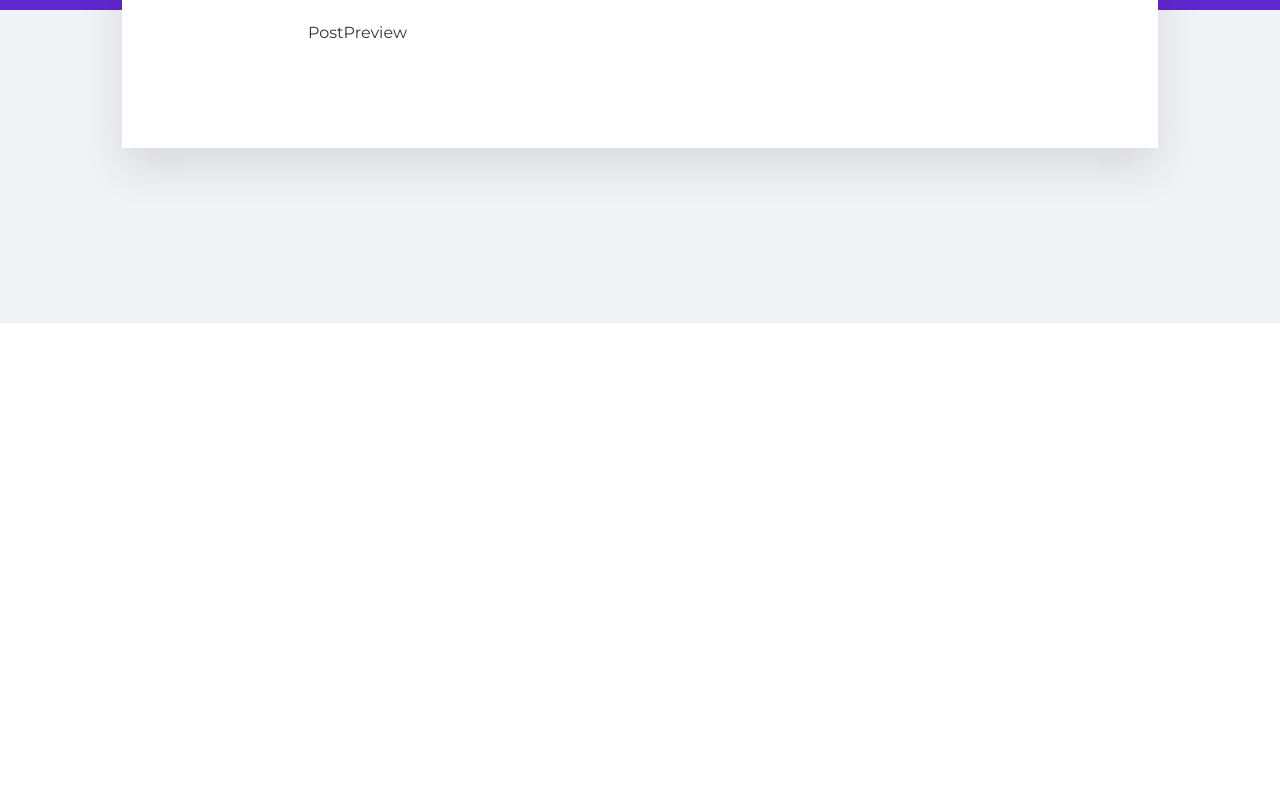
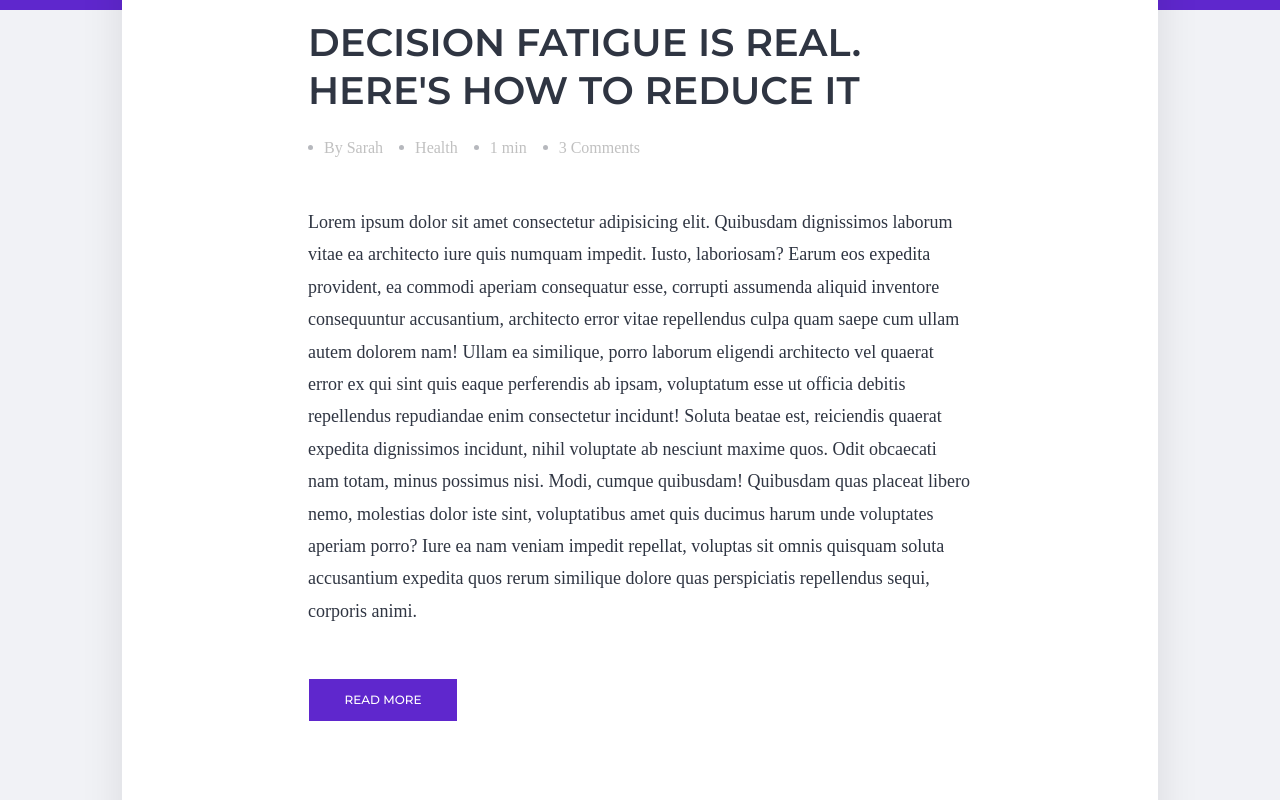
Before and after one commit to Bartek-Wieckowski/react-randoom-blog, a React (Vite) app: page / in a window 1280 px wide. Shown: the part 840-1640 px from the top of the page. Before the commit the page ends 1163 px from the top, so only its background shows below. Built offline with nearby package versions, Linux system fonts and the light colour scheme.

Commit message:
created static content PostPreview component and created class css

```diff
--- a/src/components/PostPreview/PostPreview.jsx
+++ b/src/components/PostPreview/PostPreview.jsx
@@ -1,7 +1,48 @@
-import "./post-preview.scss"
+import { Link } from "react-router-dom";
+import "./post-preview.scss";
 
 export default function PostPreview() {
   return (
-    <div>PostPreview</div>
-  )
+    <article className="post-preview">
+      <header>
+        <h2 className="post-preview__title">
+          <Link to="/">Decision fatigue is real. Here's how to reduce it</Link>
+        </h2>
+        <div className="post-preview__meta">
+          <span className="author">
+            <Link to="/">By Sarah</Link>
+          </span>
+          <span className="category">
+            <Link to="/">Health</Link>
+          </span>
+          <span className="read-time">
+            <Link to="/">1 min</Link>
+          </span>
+          <span className="comment">
+            <Link to="/">3 Comments</Link>
+          </span>
+        </div>
+      </header>
+      <section className="post-preview__content">
+        <p>
+          Lorem ipsum dolor sit amet consectetur adipisicing elit. Quibusdam dignissimos laborum vitae ea
+          architecto iure quis numquam impedit. Iusto, laboriosam? Earum eos expedita provident, ea commodi
+          aperiam consequatur esse, corrupti assumenda aliquid inventore consequuntur accusantium, architecto
+          error vitae repellendus culpa quam saepe cum ullam autem dolorem nam! Ullam ea similique, porro
+          laborum eligendi architecto vel quaerat error ex qui sint quis eaque perferendis ab ipsam,
+          voluptatum esse ut officia debitis repellendus repudiandae enim consectetur incidunt! Soluta beatae
+          est, reiciendis quaerat expedita dignissimos incidunt, nihil voluptate ab nesciunt maxime quos. Odit
+          obcaecati nam totam, minus possimus nisi. Modi, cumque quibusdam! Quibusdam quas placeat libero
+          nemo, molestias dolor iste sint, voluptatibus amet quis ducimus harum unde voluptates aperiam porro?
+          Iure ea nam veniam impedit repellat, voluptas sit omnis quisquam soluta accusantium expedita quos
+          rerum similique dolore quas perspiciatis repellendus sequi, corporis animi.
+        </p>
+      </section>
+      <footer>
+        <Link to="/" className="post-preview__btn read-more">
+          Read more
+        </Link>
+      </footer>
+    </article>
+  );
 }
--- a/src/components/PostPreview/post-preview.scss
+++ b/src/components/PostPreview/post-preview.scss
@@ -0,0 +1,78 @@
+.post-preview {
+  position: relative;
+  padding-bottom: 75px;
+  margin-bottom: 75px;
+  display: flex;
+  flex-direction: column;
+  &__title {
+    font-weight: 600;
+    text-transform: uppercase;
+    margin-bottom: 0.5em;
+
+    a {
+      background-image: linear-gradient(transparent 98%, var(--secondary-color));
+      background-repeat: no-repeat;
+      background-size: 0% 100%;
+      transition: all 0.7s;
+
+      &:hover {
+        background-size: 100% 100%;
+      }
+    }
+  }
+  &__meta {
+    color: var(--grey-color);
+    margin-bottom: 1em;
+    span {
+      font-family: "Libre Bodon";
+      position: relative;
+      display: inline-block;
+      padding: 0 1em;
+      &::before {
+        content: "";
+        position: absolute;
+        top: 11px;
+        left: 0;
+        width: 5px;
+        height: 5px;
+        background-color: var(--dark-color);
+        border-radius: 50%;
+        opacity: 0.35;
+      }
+    }
+    & .author:hover,
+    & a:hover {
+      text-decoration: underline;
+    }
+  }
+  &__content {
+    font-family: "Libre Bodon";
+    font-size: 18px;
+
+    p {
+      margin: 1.5em 0;
+    }
+  }
+  &__btn {
+    font-size: 12px;
+    font-weight: 500;
+    width: 150px;
+    display: inline-block;
+    text-align: center;
+    line-height: 42px;
+    text-transform: uppercase;
+    -webkit-transition: all 0.3s ease-out;
+    transition: all 0.3s ease-out;
+    background-color: var(--main-color);
+    margin: 2em 0 0;
+    color: white;
+    border-color: transparent;
+    border: 1px solid #fff;
+
+    &:hover {
+      background-color: transparent;
+      border-color: var(--main-color);
+      color: var(--main-color);
+    }
+  }
+}
```
